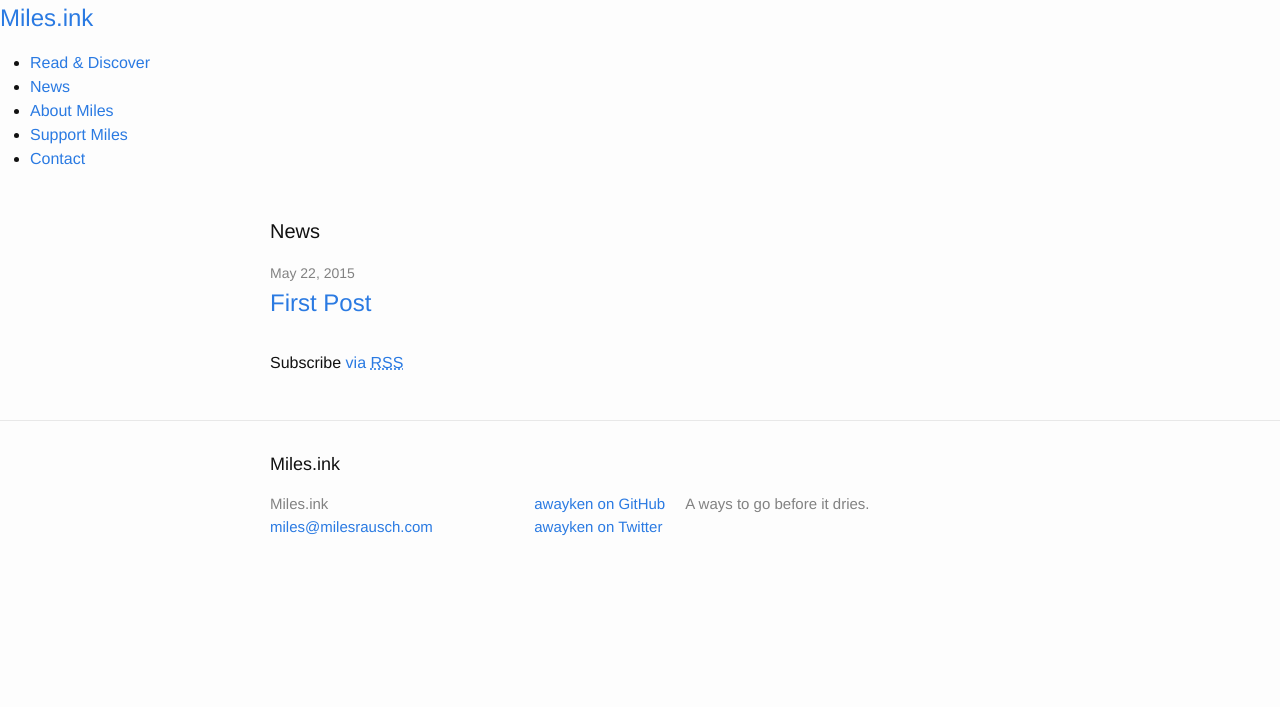
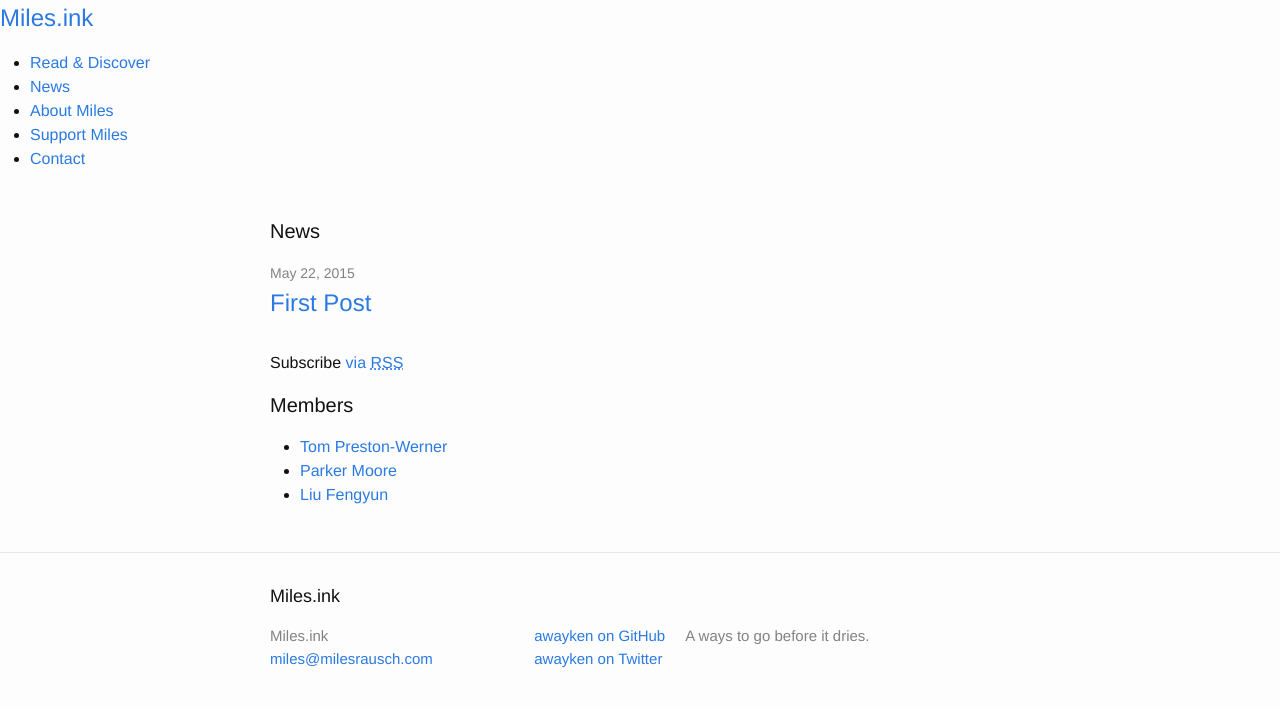
Before and after one commit to awayken/miles.ink, a Jekyll site: the page built from index.html, in a window 1280 px wide. Shown: the top 707 px of the page. Built offline with Jekyll 4.4.1, drawn with Linux system fonts in a browser that asks for light colours.

Commit message:
Playing with data.

```diff
--- /dev/null
+++ b/_data/members.json
@@ -0,0 +1,14 @@
+[
+    {
+        "name": "Tom Preston-Werner",
+        "github": "mojombo"
+    },
+    {
+        "name": "Parker Moore",
+        "github": "parkr"
+    },
+    {
+        "name": "Liu Fengyun",
+        "github": "liufengyun"
+    }
+]
--- a/index.html
+++ b/index.html
@@ -18,5 +18,15 @@ layout: default
   </ul>
 
   <p class="rss-subscribe">Subscribe <a href="{{ "/news/feed.xml" | prepend: site.baseurl }}">via <abbr title="Real Syndicated Syntax">RSS</abbr></a></p>
+    <h1 class="page-heading">Members</h1>
+    <ul>
+    {% for member in site.data.members %}
+        <li>
+            <a href="https://github.com/{{ member.github }}">
+                {{ member.name }}
+            </a>
+        </li>
+    {% endfor %}
+    </ul>
 
 </div>
```
